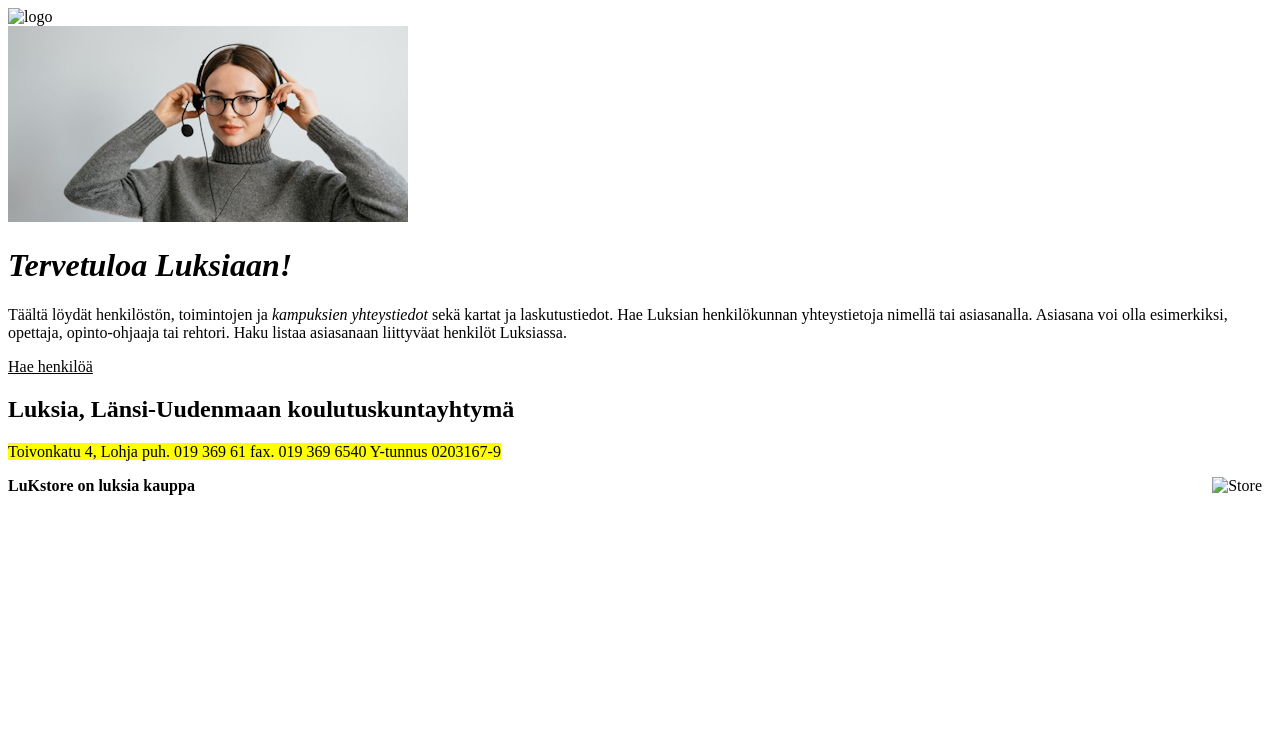
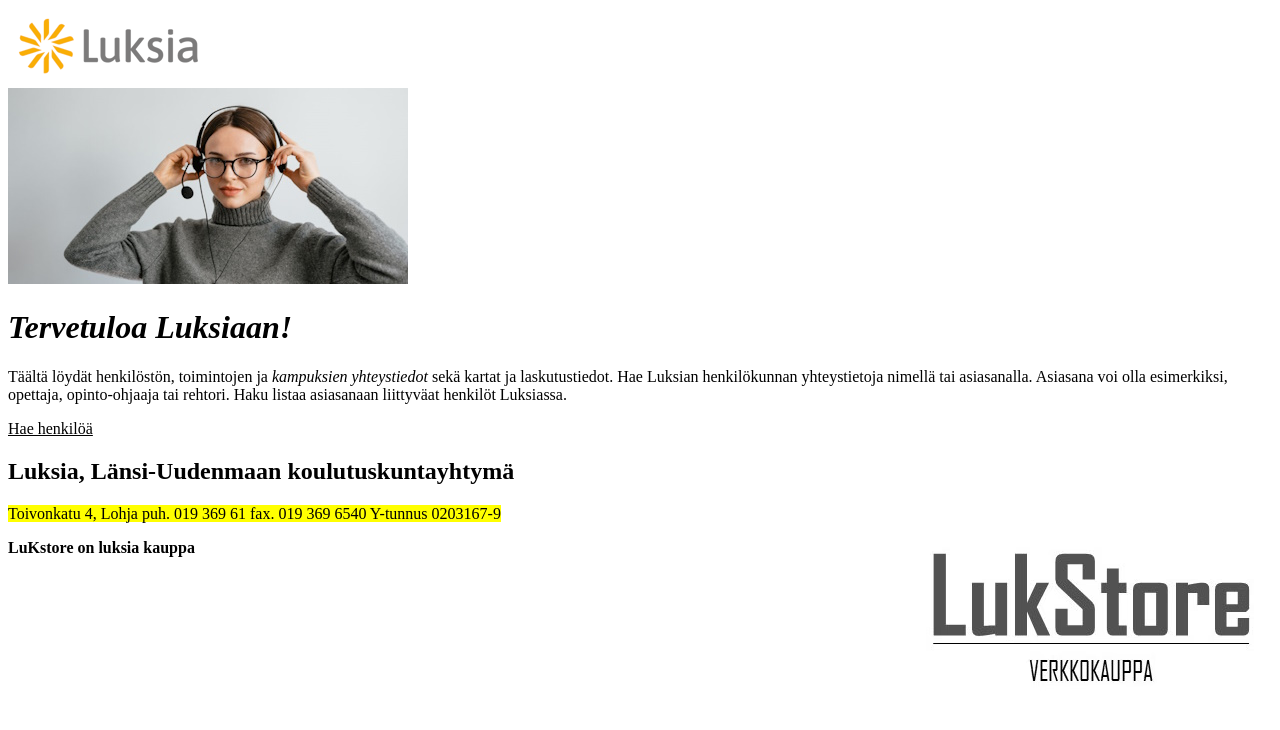
Before and after one commit to Tupolaa/HTML5, a plain HTML site: page Exercise1.html in a window 1280 px wide. Drawn offline with Linux system fonts and the light colour scheme; the site is published under a folder, as on GitHub Pages, so addresses that start at the root find nothing.

Commit message:
kuva fix

```diff
--- a/Exercise1.html
+++ b/Exercise1.html
@@ -7,7 +7,7 @@
 </head>
 <body>
     <div>
-        <img src="/images/Luksia.png" alt="logo" title="kuva2">
+        <img src="images/Luksia.png" alt="logo" title="kuva2">
 
     </div>
 
@@ -32,7 +32,7 @@
         fax. 019 369 6540
         Y-tunnus 0203167-9</mark></p>
 
-        <img src="/images/lukstore.jpg" alt="Store" style="float:right; margin-right: 10px;">
+        <img src="images/lukstore.jpg" alt="Store" style="float:right; margin-right: 10px;">
         <p><Strong>LuKstore on luksia kauppa</Strong></p>
     </div>
 </body>
```
